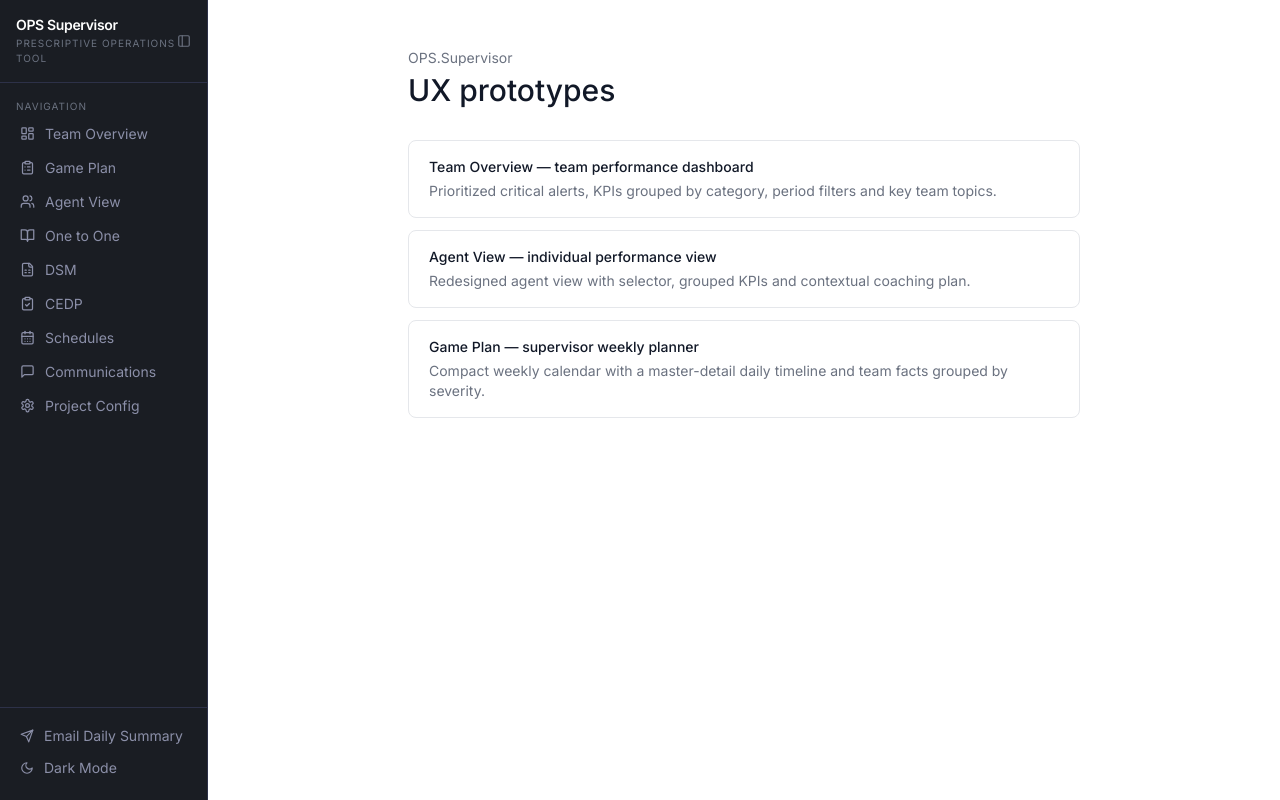
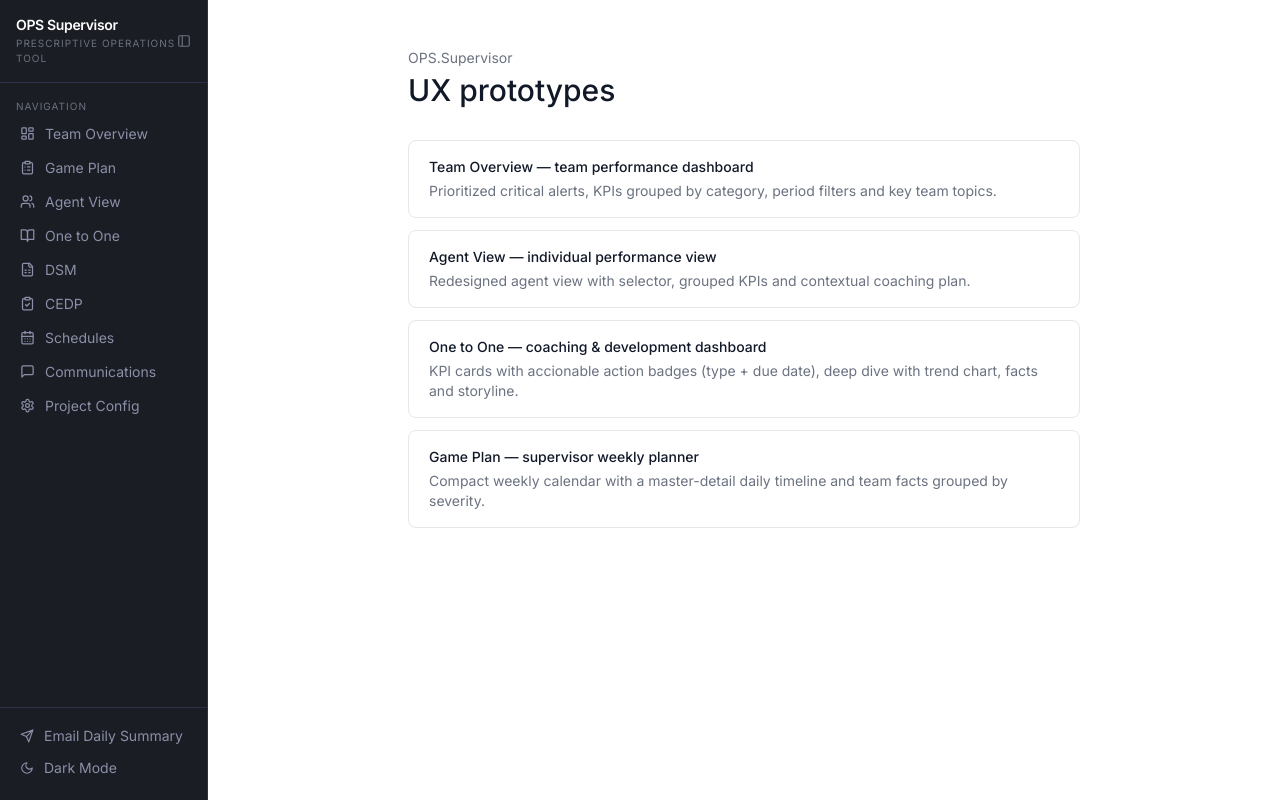
Before and after one commit to andresromero-blip/ops-supervisor-prototypes, a Next.js app: page / in a window 1280 px wide. Built offline with nearby package versions, Linux system fonts and the light colour scheme.

Commit message:
Update page.tsx

```diff
--- a/app/page.tsx
+++ b/app/page.tsx
@@ -11,6 +11,11 @@ const PROJECTS = [
     slug: "20260620-agent-view",
     title: "Agent View — individual performance view",
     description: "Redesigned agent view with selector, grouped KPIs and contextual coaching plan.",
+  },
+  {
+    slug: "20260620-one-to-one",
+    title: "One to One — coaching & development dashboard",
+    description: "KPI cards with accionable action badges (type + due date), deep dive with trend chart, facts and storyline.",
   },
   {
     slug: "20260620-game-plan",
```
